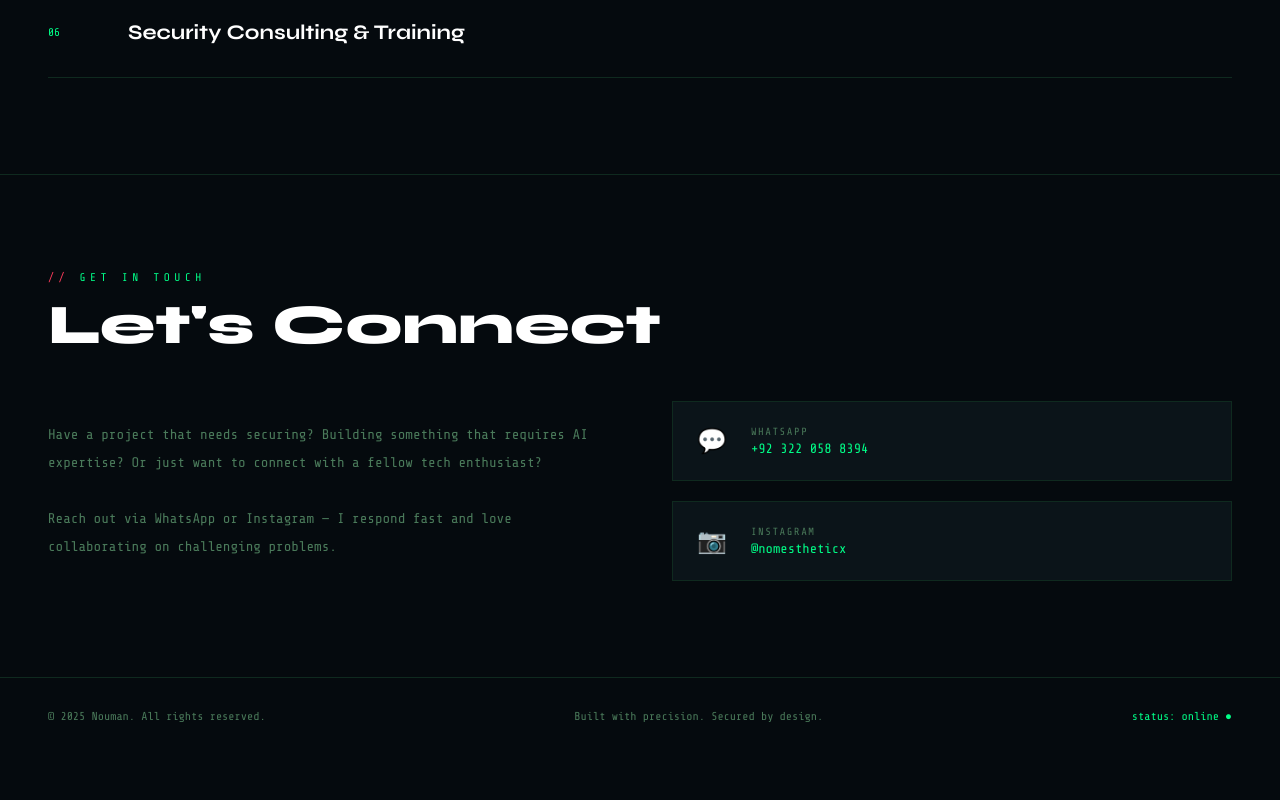
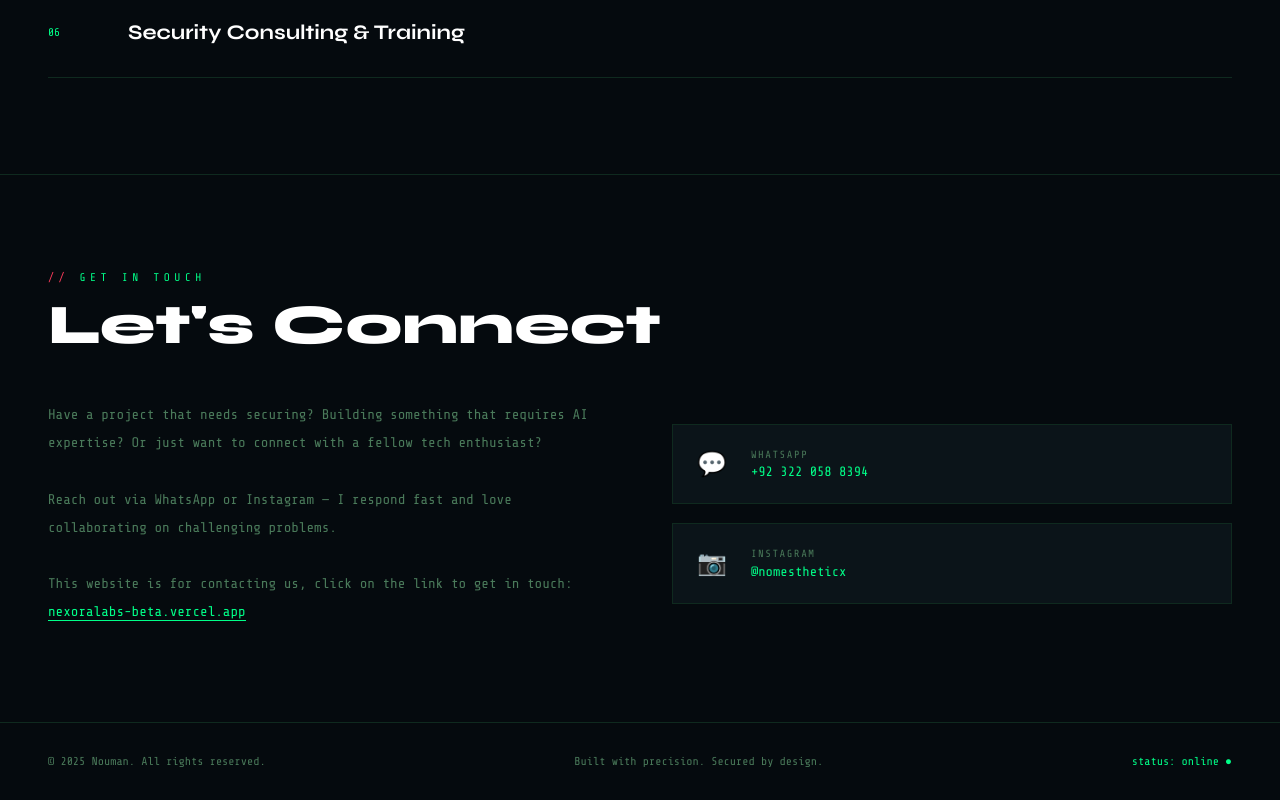
Before and after one commit to nomanrashid772-droid/nouman.dev, a plain HTML site: page index.html in a window 1280 px wide. Shown: the part 3091-3891 px from the top of the page. Before the commit the page ends 3846 px from the top, so only its background shows below. Drawn offline with nearby package versions, Linux system fonts and the light colour scheme.

Commit message:
Update index.html

```diff
--- a/index.html
+++ b/index.html
@@ -613,6 +613,8 @@
       <p>Have a project that needs securing? Building something that requires AI expertise? Or just want to connect with a fellow tech enthusiast?</p>
       <br>
       <p>Reach out via WhatsApp or Instagram — I respond fast and love collaborating on challenging problems.</p>
+      <br>
+      <p>This website is for contacting us, click on the link to get in touch: <a href="https://nexoralabs-beta.vercel.app/" target="_blank" style="color:var(--green);text-decoration:none;border-bottom:1px solid var(--green);padding-bottom:1px;transition:opacity 0.2s;" onmouseover="this.style.opacity='0.7'" onmouseout="this.style.opacity='1'">nexoralabs-beta.vercel.app</a></p>
     </div>
     <div class="contact-links">
       <a class="contact-link" href="https://wa.me/923220588394" target="_blank">
```
